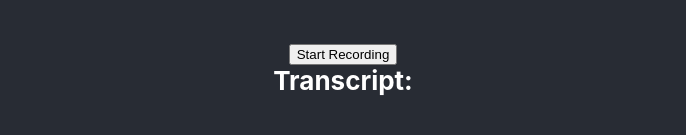
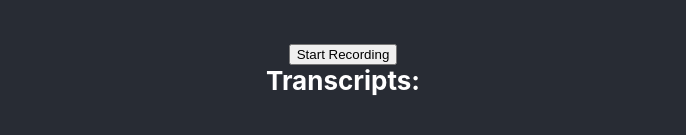
Before and after one commit to surajpatra25/automatesyncbot, a React (Create React App) app in the folder automatesyncbots/: page / in a window 1280 px wide. Shown: the part 401-536 px from the top of the page, without its empty margins (297-983 px from the left). Built offline with nearby package versions, Linux system fonts and the light colour scheme.

Commit message:
changes to develop
changes to develop

```diff
--- a/automatesyncbots/src/SpeechToText.js
+++ b/automatesyncbots/src/SpeechToText.js
@@ -38,7 +38,7 @@ const SpeechToText = () => {
                 {isRecording ? 'Stop Recording' : 'Start Recording'}
             </button>
             <div>
-                <strong>Transcript:</strong> {transcript}
+                <strong>Transcripts:</strong> {transcript}
             </div>
         </div>
     );
```
